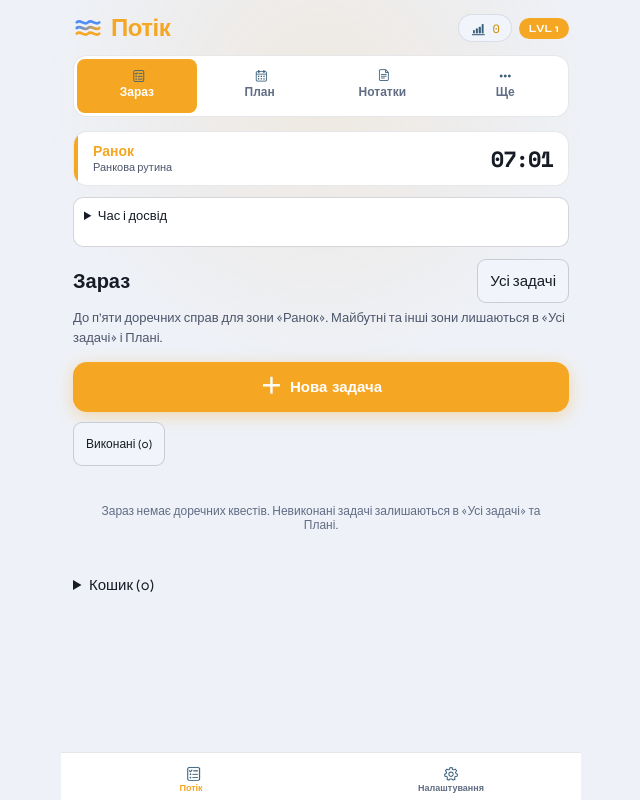
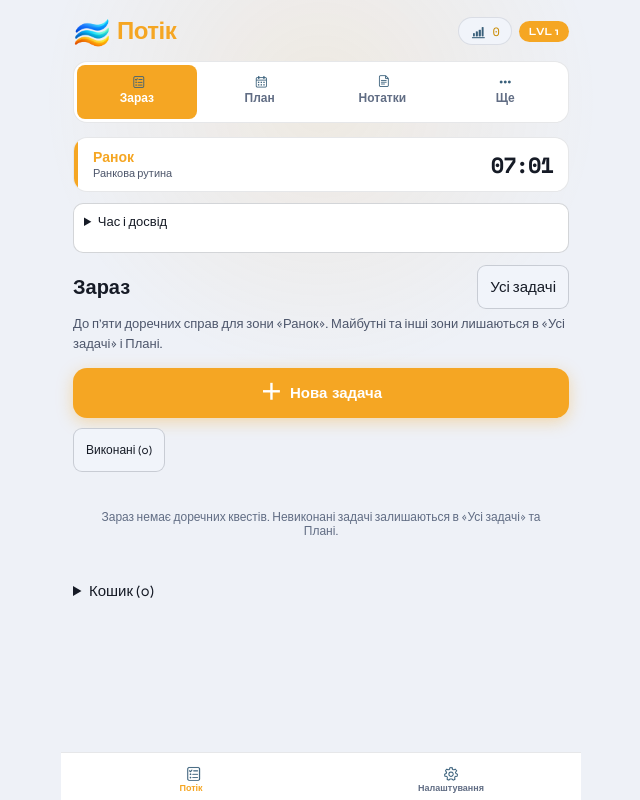
Before and after one commit to Darksenius/Potik-ADHD, a React (Vite) app: page / in a window 1280 px wide. Shown: the whole page, without its empty margins (319-959 px from the left). Built offline with nearby package versions, Linux system fonts and the light colour scheme.

Commit message:
feat: draw and integrate a new Potik icon for r15

```diff
--- a/package.json
+++ b/package.json
@@ -1,6 +1,6 @@
 {
   "name": "flow-app",
-  "version": "1.7.6-r14",
+  "version": "1.7.6-r15",
   "description": "Потік — органайзер для людей з РДУГ (ADHD)",
   "private": true,
   "type": "module",
--- a/src/components/layout/Topbar.tsx
+++ b/src/components/layout/Topbar.tsx
@@ -8,7 +8,7 @@ export default function Topbar() {
 
   return (
     <div id="topbar">
-      <div id="logo"><img className="potik-brand" src="/brand/potik-flow.svg" alt="" />Потік</div>
+      <div id="logo"><span className="potik-brand-frame"><img className="potik-brand" src="/brand/potik-mark.png" alt="" /></span>Потік</div>
       {showXp && <div className="top-r">
         <div id="xp-badge"><Icon name="chart" /> <span id="xpd">{xp}</span></div>
         <div id="lvl-badge">LVL {level}</div>
--- a/src/content/release-notes.json
+++ b/src/content/release-notes.json
@@ -1,4 +1,25 @@
 [
+  {
+    "version": "1.7.6.r15",
+    "date": "2026-10-15",
+    "title": "Нова іконка Потоку",
+    "message": "Намалювала нову іконку з трьома плавними хвилями: синьою, бірюзовою та золотою.",
+    "changes": [
+      "Новий знак інтегрований в іконку запуску, екран завантаження та верхню панель застосунку. Оновила також зображення для каталогу застосунків.",
+      "Для Android іконка має окремий темний фон і запас навколо знака під круглі та інші маски. У верхній панелі прибрала зайві прозорі поля, щоб знак не був замалим."
+    ],
+    "checks": [
+      {
+        "title": "Впізнати знак",
+        "steps": [
+          "Поглянь на іконку застосунку й три хвилі у верхній панелі."
+        ],
+        "expected": "В обох місцях читається новий знак Потоку, а іконка лишається виразною у малому розмірі."
+      }
+    ],
+    "verified": "Зображення створене в imagegen та інтегроване в ресурси. Перевірено прозорість і запас під маску. Виконано збирання коду; на телефоні цю версію не запускала.",
+    "unfinished": []
+  },
   {
     "version": "1.7.6.r14",
     "date": "2026-10-15",
--- a/src/styles/icons.css
+++ b/src/styles/icons.css
@@ -3,4 +3,5 @@
 .nb .potik-icon,.tb .potik-icon{width:27px;height:27px}
 .more-menu strong{display:flex;align-items:center;gap:8px}
 #logo{display:flex;align-items:center;gap:8px}
-.potik-brand{width:30px;height:30px;object-fit:contain}
+.potik-brand-frame{display:inline-flex;align-items:center;justify-content:center;width:36px;height:36px;flex-shrink:0;overflow:hidden}
+.potik-brand{display:block;width:36px;height:36px;flex-shrink:0;object-fit:contain;transform:scale(1.45)}
```
Also changed, not shown: artwork/potik-icon-r15.prompt.txt (added), public/brand/potik-mark.png, 8 other files (tests, documents, lock files or other folders).
